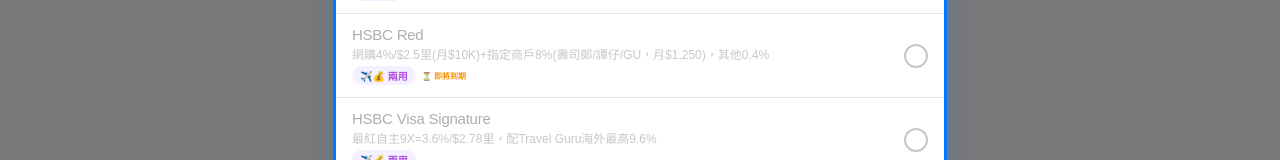
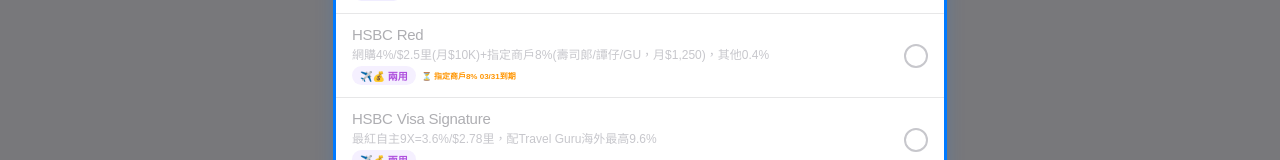
Before and after one commit to SwipeWhich/SwipeWhich, a React (Vite) app: page / in a window 1280 px wide. Both pictures are taken after a click on the button "開始導覽 →". Shown: the part 359-519 px from the top of the page. Built offline with nearby package versions, Linux system fonts and the light colour scheme.

Commit message:
Update App.jsx

```diff
--- a/src/App.jsx
+++ b/src/App.jsx
@@ -11,8 +11,10 @@
   if(!card.exp)return null;
   const now=new Date();const exp=new Date(card.exp+"T23:59:59");
   const diff=Math.ceil((exp-now)/(1000*60*60*24));
-  if(diff<0)return{status:"expired",text:"⏰ 此優惠已過期，回贈率可能已更新",color:"#FF3B30"};
-  if(diff<=30)return{status:"soon",text:`⏳ 此優惠將於 ${diff} 天後到期（${card.exp.slice(5).replace("-","/")}）`,color:"#FF9500"};
+  const labels={hs_mmpower:"5%/6%回贈",hsbc_red:"指定商戶8%",ds_earnmore:"海外加碼",dbs_compass:"超市8%",ae_plat_charge:"外幣$2/里",fubon_plat:"日韓台加碼"};
+  const what=labels[card.id]||"優惠";
+  if(diff<0)return{status:"expired",text:`⏰ ${what}已過期，回贈率可能已更新`,color:"#FF3B30",short:`⏰ ${what}已過期`};
+  if(diff<=30)return{status:"soon",text:`⏳ ${what}將於 ${diff} 天後到期（${card.exp.slice(5).replace("-","/")}）`,color:"#FF9500",short:`⏳ ${what} ${card.exp.slice(5).replace("-","/")}到期`};
   return null;
 }
 
@@ -1278,7 +1280,7 @@
                     <div style={{flex:1,minWidth:0}}>
                       <p style={{fontSize:15,fontWeight:sel?600:400,color:sel?S.dark:"#AEAEB2",overflow:"hidden",textOverflow:"ellipsis",whiteSpace:"nowrap",letterSpacing:-0.24}}>{c.name}</p>
                       <p style={{fontSize:12,color:"#C7C7CC",marginTop:2,overflow:"hidden",textOverflow:"ellipsis",whiteSpace:"nowrap"}}>{c.desc}</p>
-                      <div style={{marginTop:4,display:"flex",alignItems:"center",gap:6}}><Badge type={c.type}/>{(()=>{const ex=getExpiry(c);return ex?<span style={{fontSize:8,color:ex.color,fontWeight:600}}>{ex.status==="expired"?"⏰ 已過期":"⏳ 即將到期"}</span>:null;})()}</div>
+                      <div style={{marginTop:4,display:"flex",alignItems:"center",gap:6}}><Badge type={c.type}/>{(()=>{const ex=getExpiry(c);return ex?<span style={{fontSize:8,color:ex.color,fontWeight:600}}>{ex.short}</span>:null;})()}</div>
                     </div>
                     {sel?<div style={{width:24,height:24,borderRadius:12,background:S.blue,display:"flex",alignItems:"center",justifyContent:"center",flexShrink:0}}><Check size={14} color="#fff" strokeWidth={3}/></div>:<div style={{width:24,height:24,borderRadius:12,border:"2px solid #C7C7CC",flexShrink:0}}/>}
                   </button>
```
